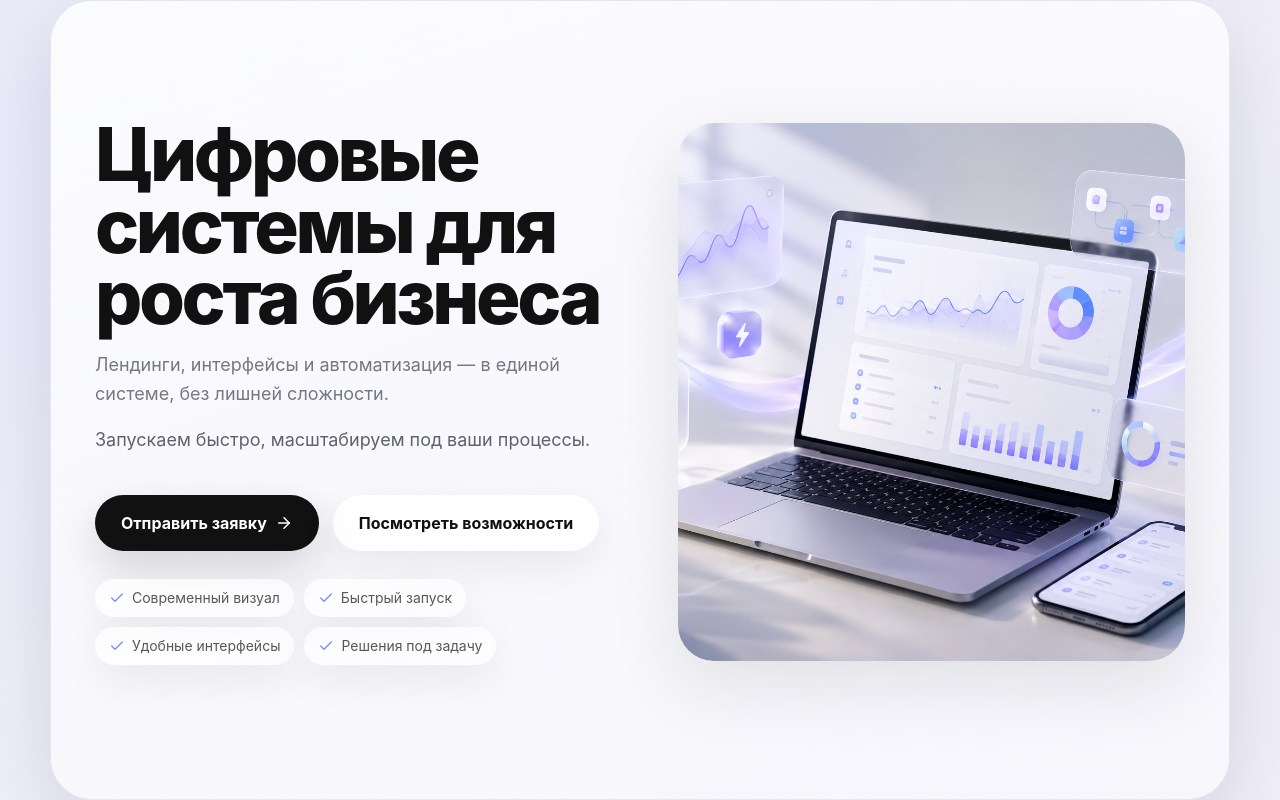
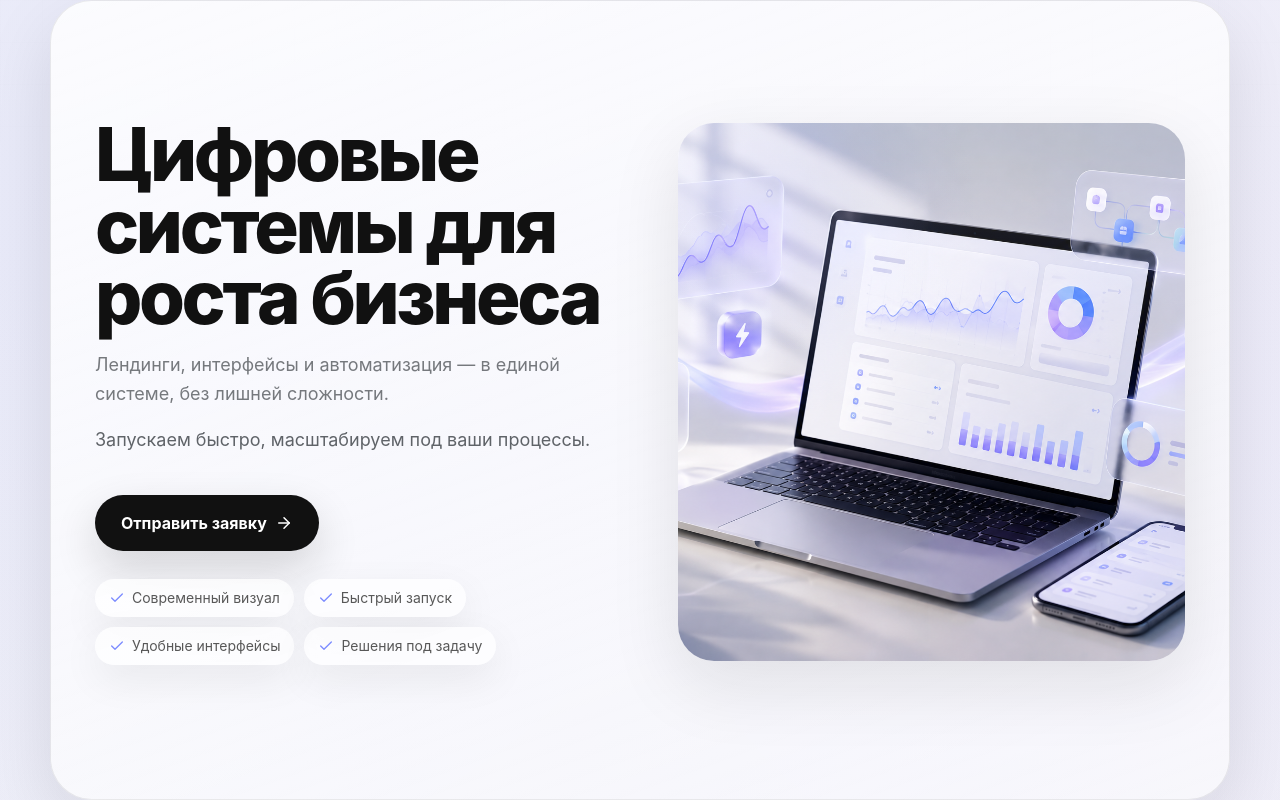
Before and after one commit to vladtranskom888-hue/lending_my, a React (Vite) app: page / in a window 1280 px wide. Shown: the top 800 px of the page. Built offline with nearby package versions, Linux system fonts and the light colour scheme.

Commit message:
Remove secondary hero CTA and keep single contact action

```diff
--- a/src/App.jsx
+++ b/src/App.jsx
@@ -81,7 +81,6 @@ export default function App() {
           <p className="muted">Запускаем быстро, масштабируем под ваши процессы.</p>
           <div className="actions">
             <a className="button primary" href="#contact">Отправить заявку <ArrowRight size={18} /></a>
-            <a className="button secondary" href="#build">Посмотреть возможности</a>
           </div>
           <div className="features">
             {['Современный визуал', 'Быстрый запуск', 'Удобные интерфейсы', 'Решения под задачу'].map((item) => (
```
